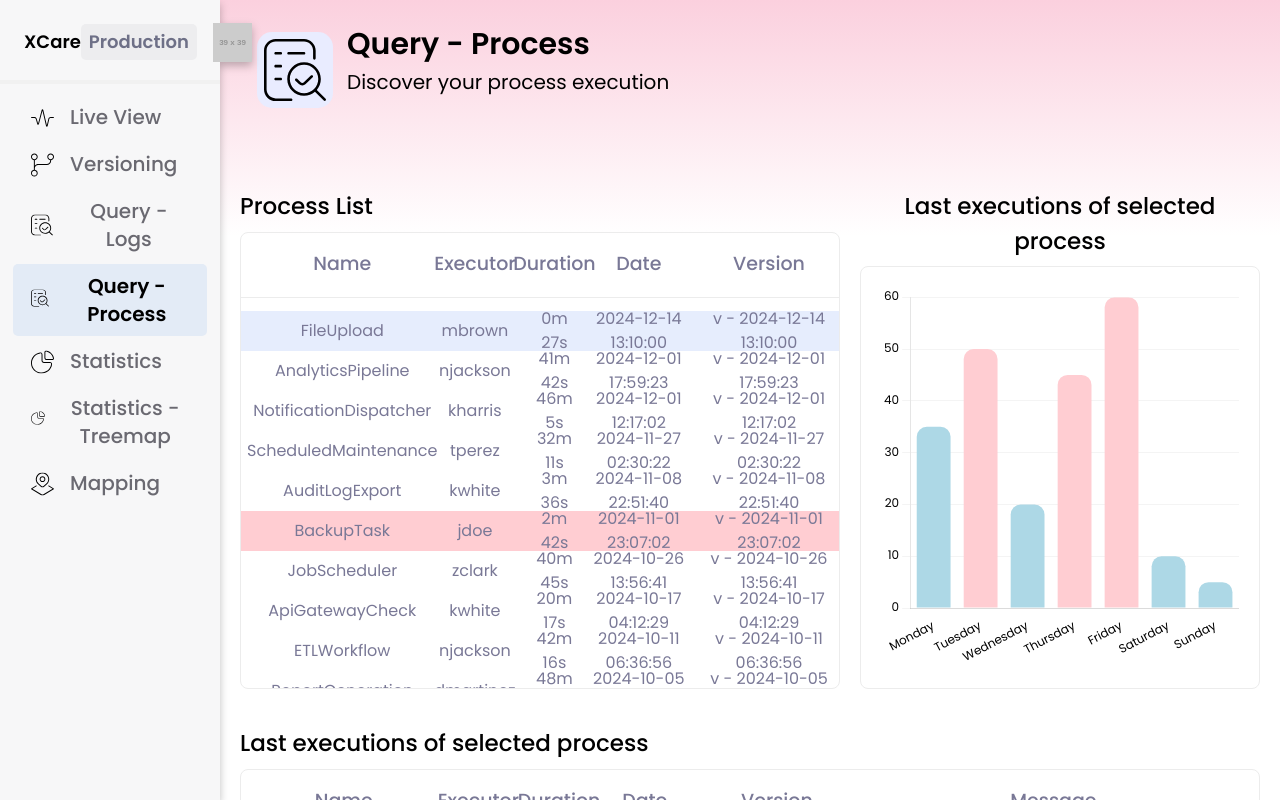
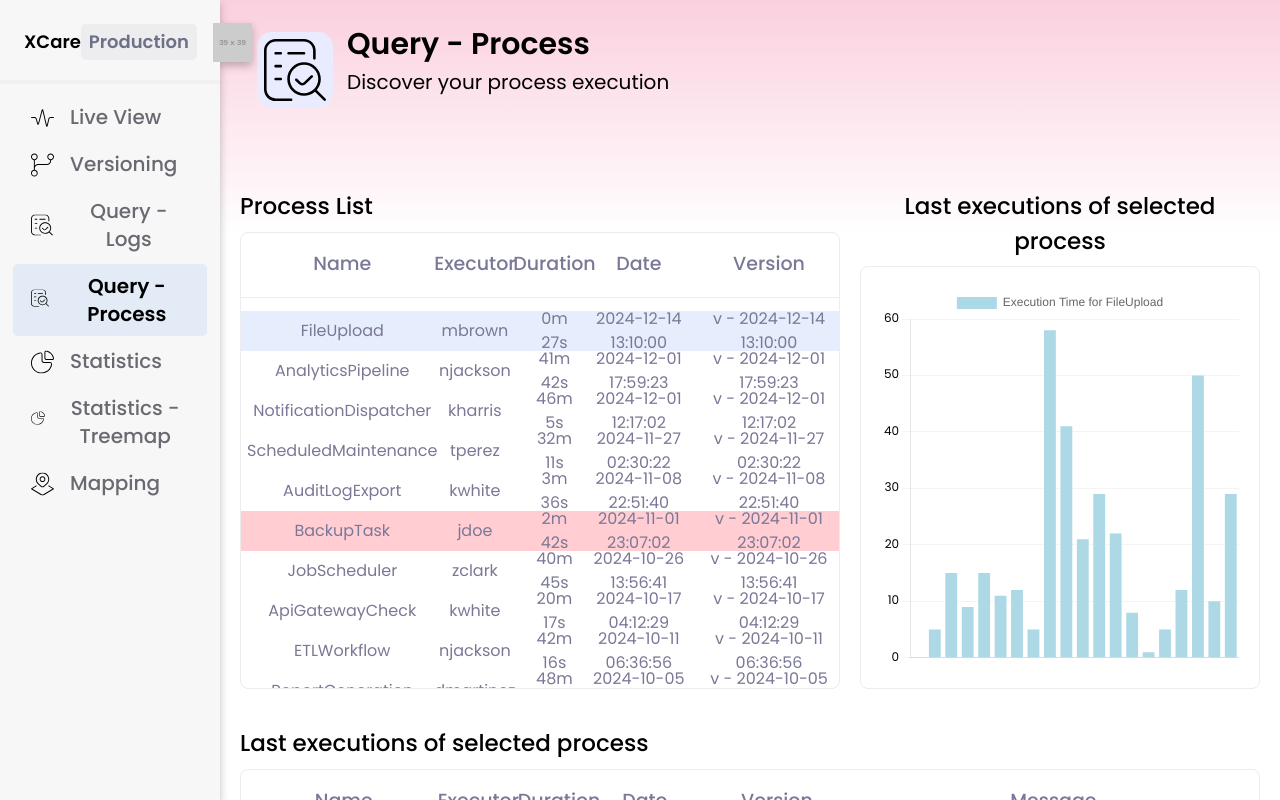
Before and after one commit to Marius-Magaud/XCare_React, a React (Vite) app in the folder vite-project/: page /query-process in a window 1280 px wide. Both pictures are taken after a click on the element 540 px from the left and 330 px from the top of the page. Shown: the top 800 px of the page. Built offline with nearby package versions, Linux system fonts and the light colour scheme.

Commit message:
✨ new chart

```diff
--- /dev/null
+++ b/vite-project/src/components/charts/QueryChart.tsx
@@ -0,0 +1,114 @@
+import { useEffect, useState } from "react";
+import { Bar } from "react-chartjs-2";
+import {
+  Chart as ChartJS,
+  CategoryScale,
+  LinearScale,
+  BarElement,
+  Title,
+  Tooltip,
+  Legend,
+} from "chart.js";
+
+// Register Chart.js modules
+ChartJS.register(CategoryScale, LinearScale, BarElement, Title, Tooltip, Legend);
+
+const QueryChart = ({ selectedProcess, executions }) => {
+  const [dataValues, setDataValues] = useState([]);
+  const [stateValues, setStateValues] = useState([]);
+
+  const [labels, setLabels] = useState([]);
+
+  useEffect(() => {
+    if (executions && executions.length > 0) {
+      // Extraire les durées et les dates pour les affichages
+      const durations = executions.map((exec) =>
+        parseInt(exec.duration.split("m")[0]) // Exemple : convertir "10m 30s" en 10
+      );
+      const states = executions.map((exec) =>
+        exec.state // Exemple : convertir "10m 30s" en 10
+      );
+      const executionLabels = executions.map((exec) => exec.date);
+      setStateValues(states)
+      console.log("stateValue", stateValues);
+
+      setDataValues(durations);
+      setLabels(executionLabels);
+    }
+  }, [executions]);
+
+  const data = {
+    labels: labels,
+    datasets: [
+      {
+        label: `Execution Time for ${selectedProcess?.name || "Process"}`,
+        data: dataValues,
+        backgroundColor: stateValues === "ERROR" ? "#ffcdd2" : "#ADD8E6",
+        borderRadius: 0,
+      },
+    ],
+  };
+
+  const options = {
+    responsive: true,
+    maintainAspectRatio: false,
+    plugins: {
+      tooltip: {
+        backgroundColor: "rgba(0,0,0,1)",
+        padding: "10",
+        bodyFont: {
+          size: 14,
+          family: "Poppins",
+        },
+        titleFont: {
+          size: 16,
+          family: "Poppins",
+        },
+      },
+    },
+    scales: {
+      y: {
+        beginAtZero: true,
+        ticks: {
+          color: "black",
+          font: {
+            size: 12,
+            family: "Poppins",
+          },
+        },
+        grid: {
+          color: "rgba(200, 200, 200, 0.2)",
+          borderColor: "white",
+        },
+      },
+      x: {
+        ticks: {
+          display: false, // Hide ticks on X-axis
+        },
+        grid: {
+          display: false, // Optionally hide grid lines
+        },
+      },
+    },
+    animation: {
+      duration: 1000,
+      easing: "easeOutQuad",
+    },
+    hover: {
+      mode: "index",
+      intersect: false,
+    },
+  };
+
+
+  return (
+    <div
+      className="p-[20px] font-poppins"
+      style={{ height: "100%", width: "100%", fontFamily: "Poppins" }}
+    >
+      <Bar data={data} options={options} />
+    </div>
+  );
+};
+
+export default QueryChart;
--- a/vite-project/src/pages/query_process/query_process.tsx
+++ b/vite-project/src/pages/query_process/query_process.tsx
@@ -1,32 +1,27 @@
-import Navbar from "../../components/Navbar.tsx";
-import Header from "../../components/Header.tsx";
-import Item   from "../../components/Item.tsx";
-import BarChart from "../../components/charts/BarChart.tsx";
-import Array_ProcessList from "./components/ProcessList.tsx";
-import Array_ProcessExecutionList from "./components/ProcessExecutionList.tsx";
-import use_FD_ProcessExecutionData from "./hooks/FD_ProcessExecutionList.tsx";
+import Navbar from "../../components/Navbar.tsx"
+import Header from "../../components/Header.tsx"
+import Item from "../../components/Item.tsx"
+import Array_ProcessList from "./components/ProcessList.tsx"
+import Array_ProcessExecutionList from "./components/ProcessExecutionList.tsx"
+import use_FD_ProcessExecutionData from "./hooks/FD_ProcessExecutionList.tsx"
+import QueryChart from "../../components/charts/QueryChart.tsx"
 
 const Query_Process = () => {
   return (
     <>
       <div className="flex w-full min-h-full">
-                <Navbar/>
+        <Navbar />
         <div className="ml-[17.1875%] min-h-full w-full bg-custom-gradient">
-                    <Body/>
+          <Body />
         </div>
       </div>
     </>
-    );
+  )
 }
 
-
 const Content = () => {
-    const {
-        selectedProcess,
-        executions,
-        selectedRowIndex,
-        handleProcessClick,
-    } = use_FD_ProcessExecutionData(); // Use the custom hooks
+  const { selectedProcess, executions, selectedRowIndex, handleProcessClick } =
+    use_FD_ProcessExecutionData() // Use the custom hooks
 
   return (
     <div className="w-full px-[20px] flex flex-col box-border">
@@ -42,7 +37,10 @@ const Content = () => {
         <div className="h-full w-[40%]">
           <Item title="Last executions of selected process">
             {selectedProcess ? (
-                          <BarChart/>
+              <QueryChart
+                selectedProcess={selectedProcess}
+                executions={executions}
+              />
             ) : (
               <p>Select a process to view details.</p>
             )}
@@ -57,16 +55,19 @@ const Content = () => {
         </div>
       </div>
     </div>
-    );
-};
+  )
+}
 
 const Body = () => {
   return (
     <div className="flex flex-grow flex-col items-start">
-            <Header title="Query - Process" subtitle="Discover your process execution"/>
+      <Header
+        title="Query - Process"
+        subtitle="Discover your process execution"
+      />
       <Content />
     </div>
-    );
-};
+  )
+}
 
-export default Query_Process;
+export default Query_Process
```
Lines whose indentation alone changed are shown as unchanged.
